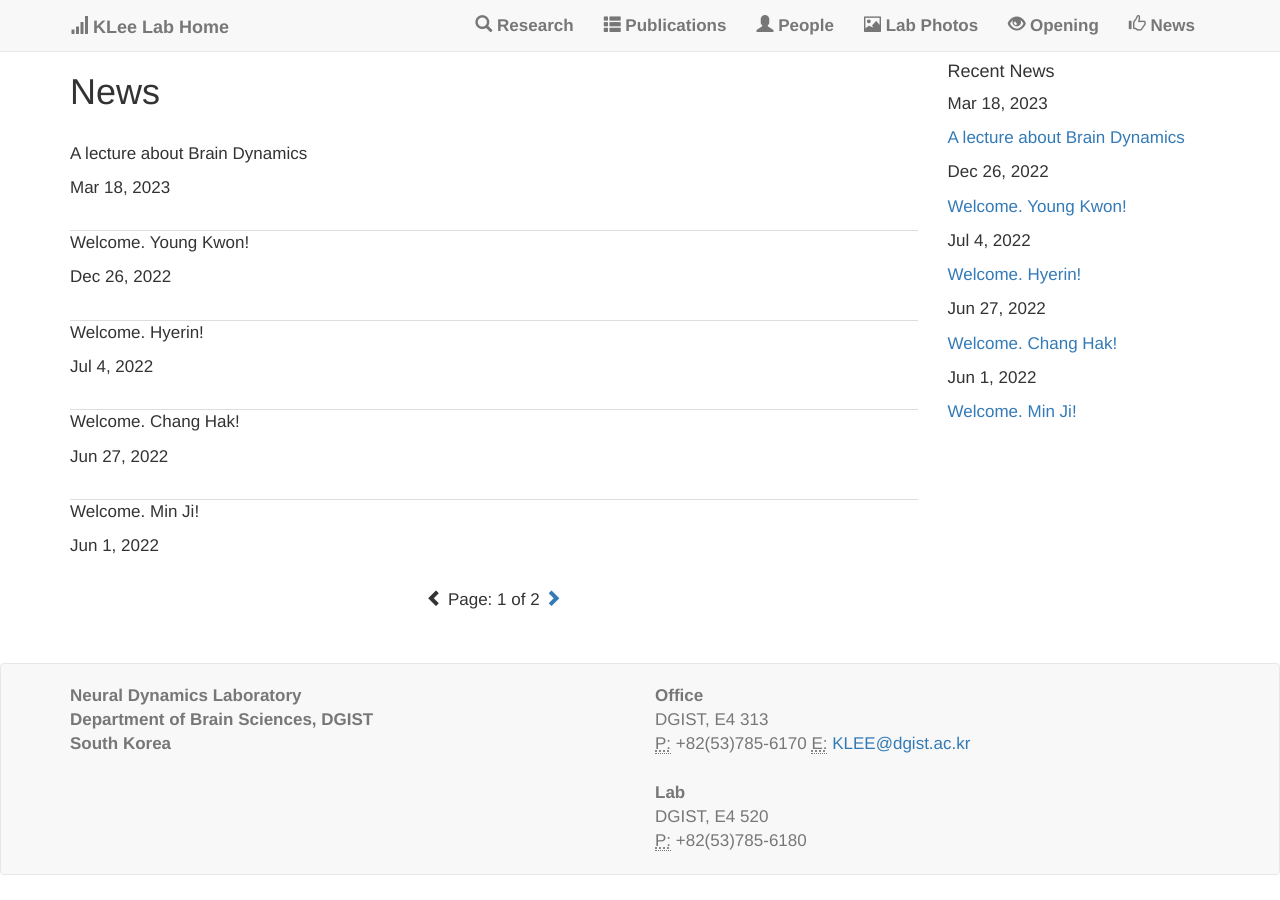
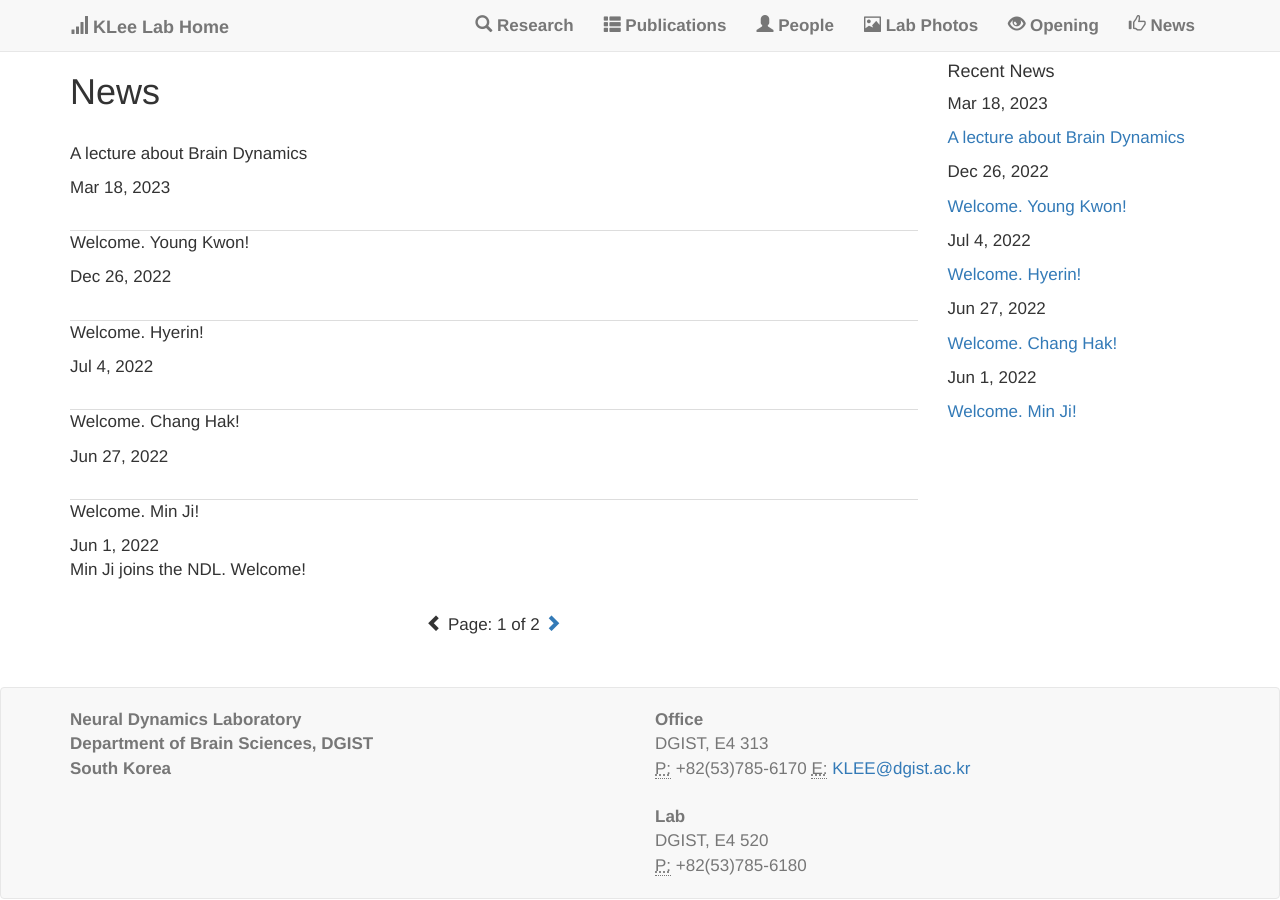
Before and after one commit to kleelab/kleelab.github.io, a Jekyll site: the page built from news/index.html, in a window 1280 px wide. Built offline with Jekyll 4.4.1, drawn with Linux system fonts in a browser that asks for light colours; nearby versions of some CDN libraries; the list of posts is cut into pages by our own code; a style sheet for code colours, icons or effects is not loaded.

Commit message:
Update 2022-06-21- A new member.md

```diff
--- a/_posts/2022-06-21- A new member.md
+++ b/_posts/2022-06-21- A new member.md
@@ -2,6 +2,6 @@
 layout: post
 title:  Welcome. Min Ji!
 date:   2022-06-01
-excerpt: >
+excerpt: Min Ji joins the NDL. Welcome!
 ---
-Min Ji joins the NDL.  Welcome! She was passed as a graduate student, 2022.
+Min Ji joins the NDL. Welcome! She was passed as a graduate student, 2022.
```
